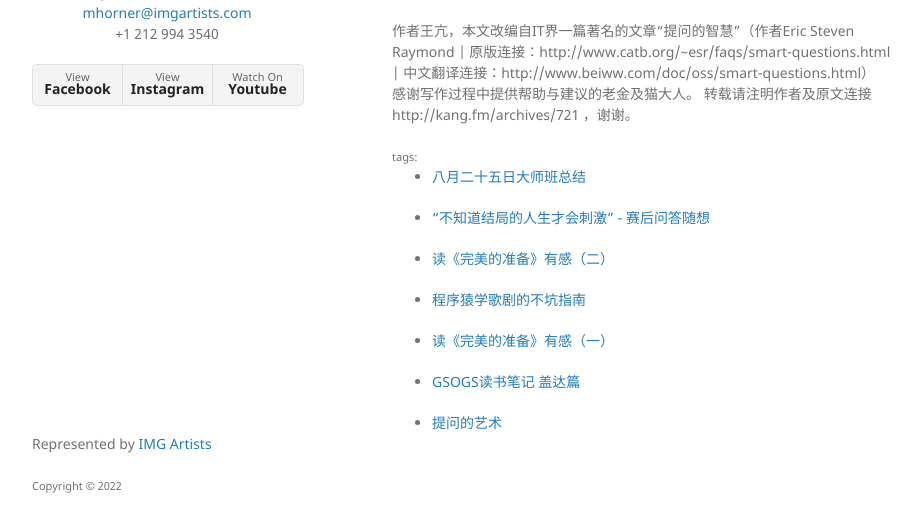
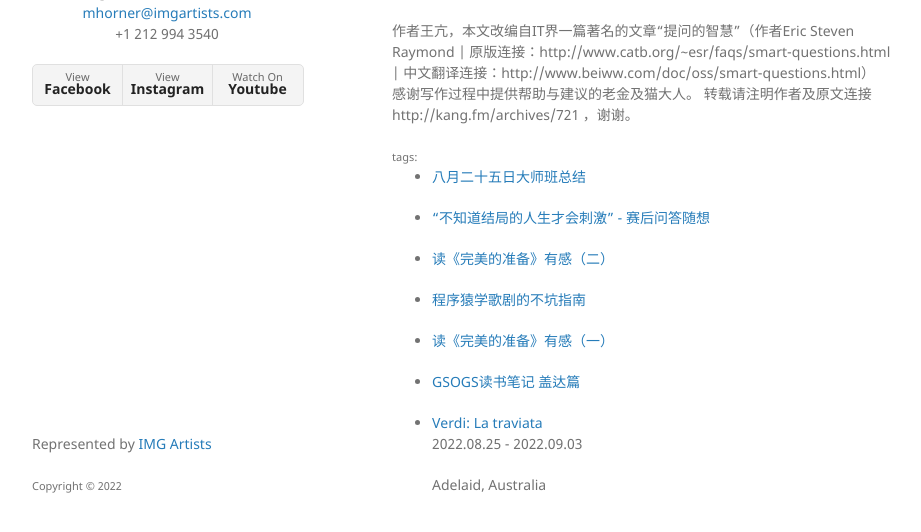
Before and after one commit to kwopera/tkw, a Jekyll site: the page built from _posts/2012-02-13-art-of-asking-questiongs-msb-version.md, in a window 1280 px wide and 900 px high, scrolled down 4208 px, cut to the strip 335-867 px from the top of the window. Shown: the whole strip, without its empty margins (178-1099 px from the left). Built offline with Jekyll 4.4.1, drawn with Linux system fonts in a browser that asks for light colours; before the commit the page ends 5046 px from its top, so only the background shows below that; some of the changed text lies outside the part shown.

Commit message:
Update 2012-02-13-art-of-asking-questiongs-msb-version.md

```diff
--- a/_posts/2012-02-13-art-of-asking-questiongs-msb-version.md
+++ b/_posts/2012-02-13-art-of-asking-questiongs-msb-version.md
@@ -1,6 +1,10 @@
 ---
 layout: post
-title: "提问的艺术"
+title: "Verdi: La traviata"
+when: "2022.08.25 - 2022.09.03"
+where: "Adelaid, Australia"
+who: "State Opera South Australia"
+link: "https://stateopera.com.au/productions/la-traviata-2022/"
 ---
 
 （作者王亢，本文改编自IT界一篇著名的文章“提问的智慧”（作者Eric Steven Raymond | 原版连接：http://www.catb.org/~esr/faqs/smart-questions.html | 中文翻译连接：http://www.beiww.com/doc/oss/smart-questions.html）
```
